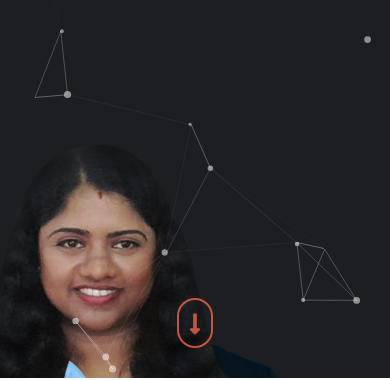
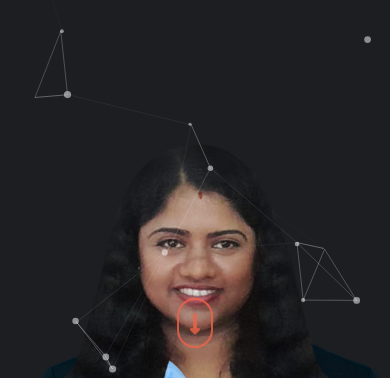
Before and after one commit to Preesha-K/portfolio, a plain HTML site: page index.html in a window 390 px wide. Shown: the part 466-846 px from the top of the page. Drawn offline with nearby package versions, Linux system fonts and the light colour scheme.

Commit message:
Responsiveness Update

```diff
--- a/assets/css/style.css
+++ b/assets/css/style.css
@@ -1246,4 +1246,7 @@ h6 {
     #mainNav .navbar-nav .nav-item .nav-link {
         padding: 8px;
     }
+    .hero-section {
+        background-position: bottom -150px center;
+    }
 }
```
